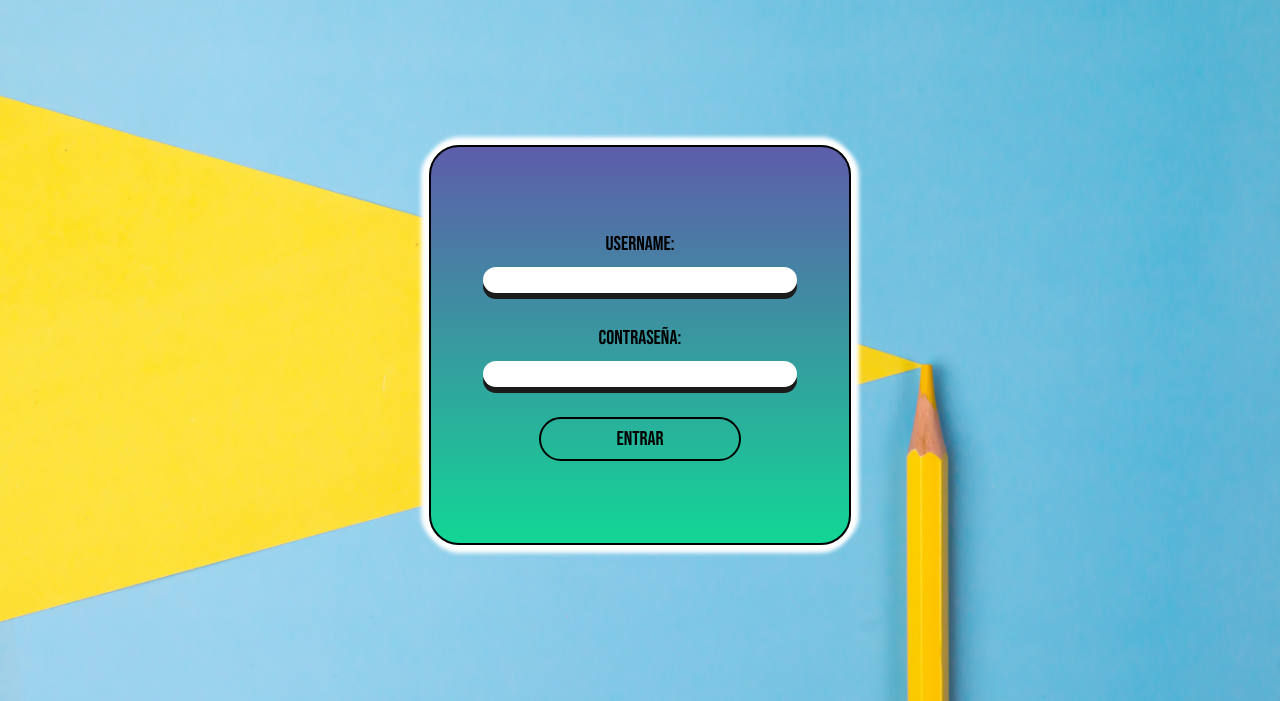
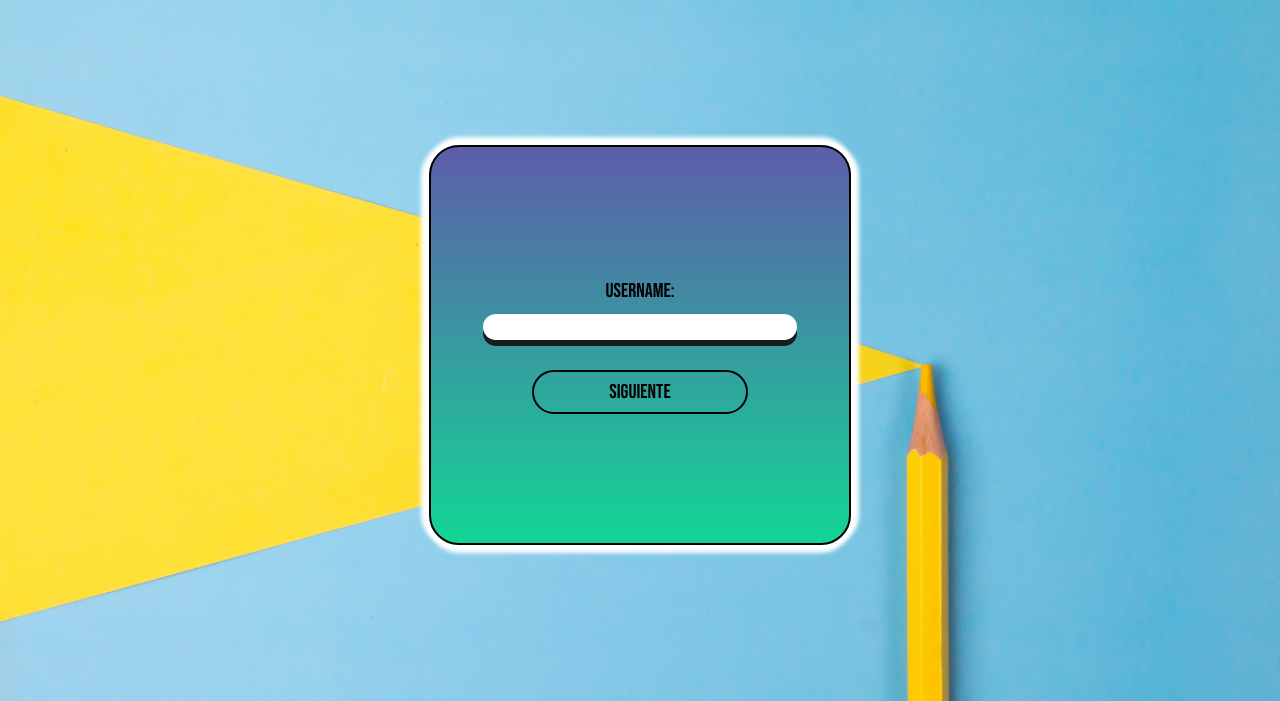
Before and after one commit to Alicia-Perezagua/virtual_students, a PHP site: page /Virtual_Students/login.php in a window 1280 px wide. Shown: the part 55-756 px from the top of the page. Run offline with PHP 8.4, Linux system fonts and the light colour scheme; some libraries are stand-ins or nearby versions.

```diff
--- a/Virtual_Students/public/admin/login.php
+++ b/Virtual_Students/public/admin/login.php
@@ -9,9 +9,7 @@
     <div class="contenedor-formulario container-fluid p-0 m-0 d-flex flex-row justify-content-center align-items-center w-100 h-0">
         <form action="" class="h-50 d-flex flex-column justify-content-center align-items-center">
             <label class="login-label" for="">Username: </label>
-            <input class="login-input" type="text">
-            <label class="login-label" for="">Contraseña: </label>
-            <input class="login-input" type="text">
-            <button class="button-entrar">Entrar</button>
+            <input class="login-input" type="text" id="username">
+            <button class="button-entrar">Siguiente</button>
         </form>
     </div>
```
Also changed, not shown: Virtual_Students/public/admin/js/funciones_login.js (added, +21 -0 lines), 1 other file.
